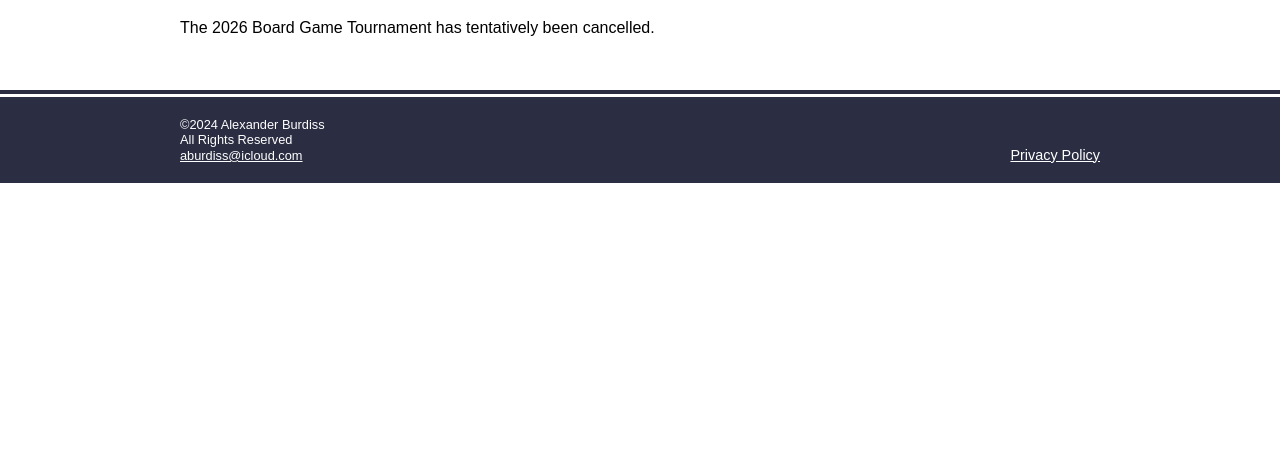
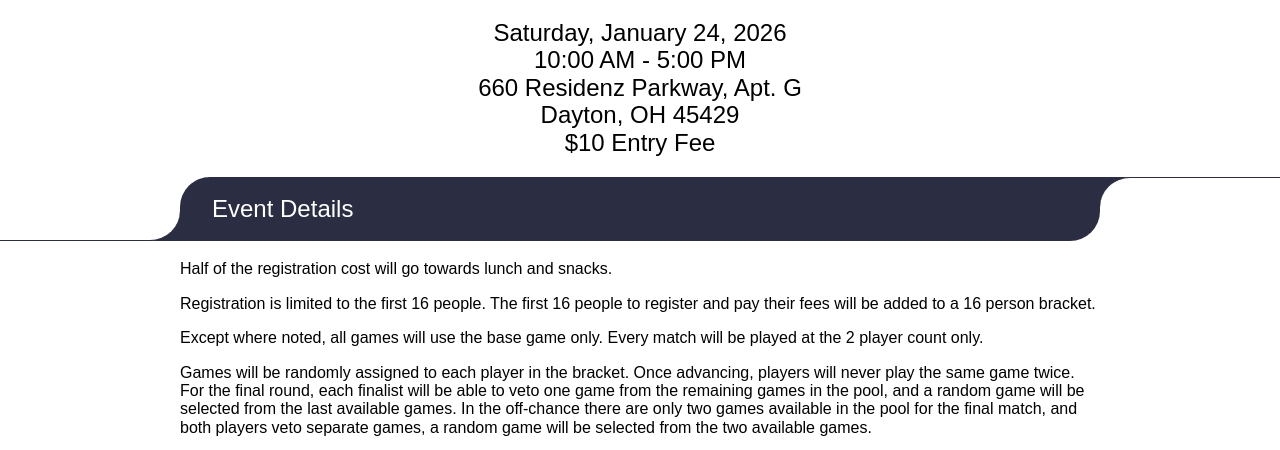
Before and after one commit to aburdiss/alexanderburdiss.com, a plain HTML site: page e/2026-tournament/index.html in a window 1280 px wide. Shown: the part 326-776 px from the top of the page. Drawn offline with Linux system fonts and the light colour scheme.

Commit message:
feat: update 2026 tournament to re-open

```diff
--- a/e/2026-tournament/index.html
+++ b/e/2026-tournament/index.html
@@ -38,18 +38,15 @@
       <section>
         <img src="./logo.png" alt="Tournament Logo" class="logo" />
         <h1>2026 Burdiss Board Game Tournament</h1>
-        <div>
-          The 2026 Board Game Tournament has tentatively been cancelled.
-        </div>
-        <!-- <div class="details">
+        <div class="details">
           <div>Saturday, January 24, 2026</div>
           <div>10:00 AM - 5:00 PM</div>
           <div>660 Residenz Parkway, Apt. G</div>
           <div>Dayton, OH 45429</div>
           <div>$10 Entry Fee</div>
-        </div> -->
+        </div>
       </section>
-      <!-- <section>
+      <section>
         <h2><span>Event Details</span></h2>
         <p>Half of the registration cost will go towards lunch and snacks.</p>
         <p>
@@ -655,7 +652,7 @@
         <p>Contact Alex or Courtney Burdiss for any questions you may have</p>
         <p>Alex: <a href="tel:9286066495">(928) 606-6495</a></p>
         <p>Courtney: <a href="tel:9372162246">(937) 216-2246</a></p>
-      </section> -->
+      </section>
     </main>
     <footer>
       <div class="inner-content">
```
